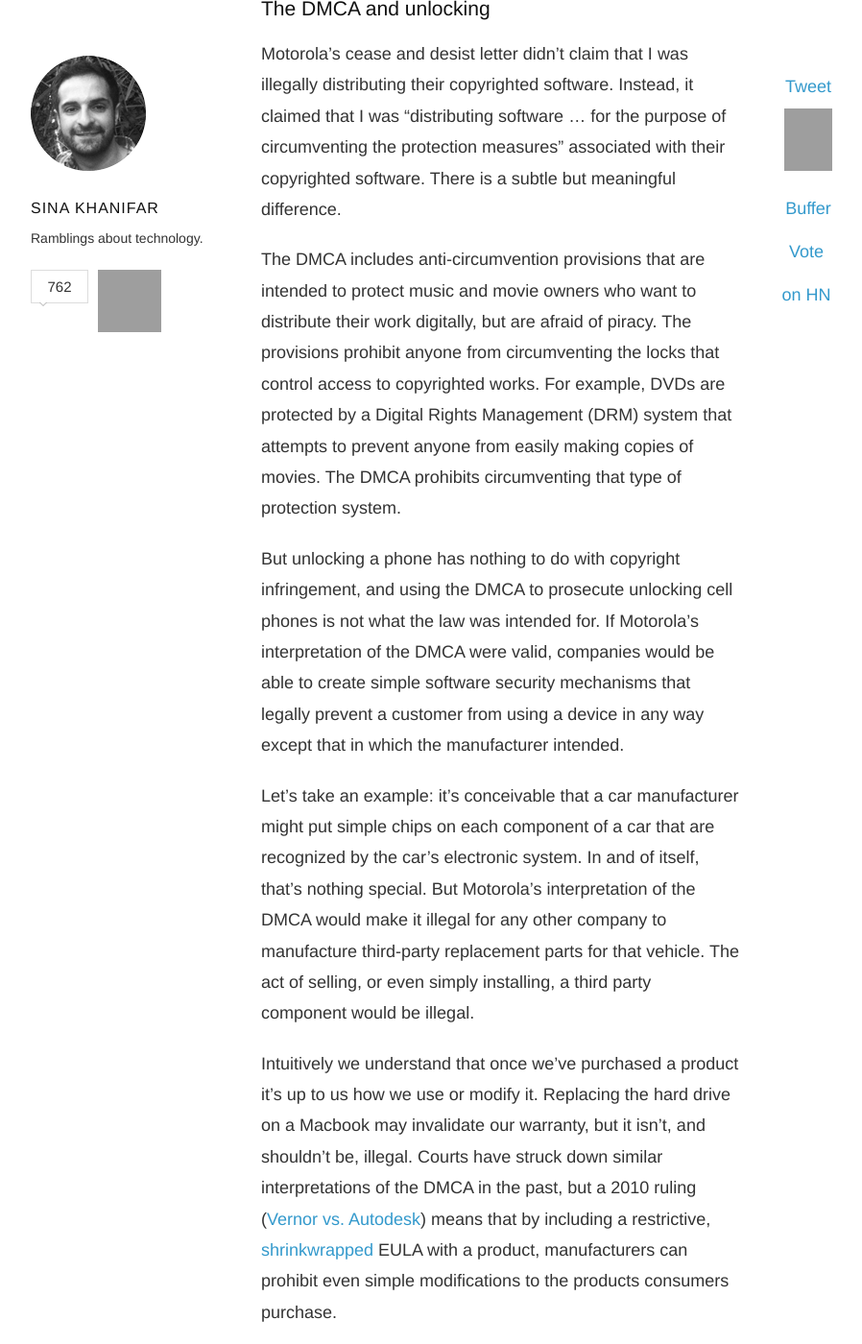
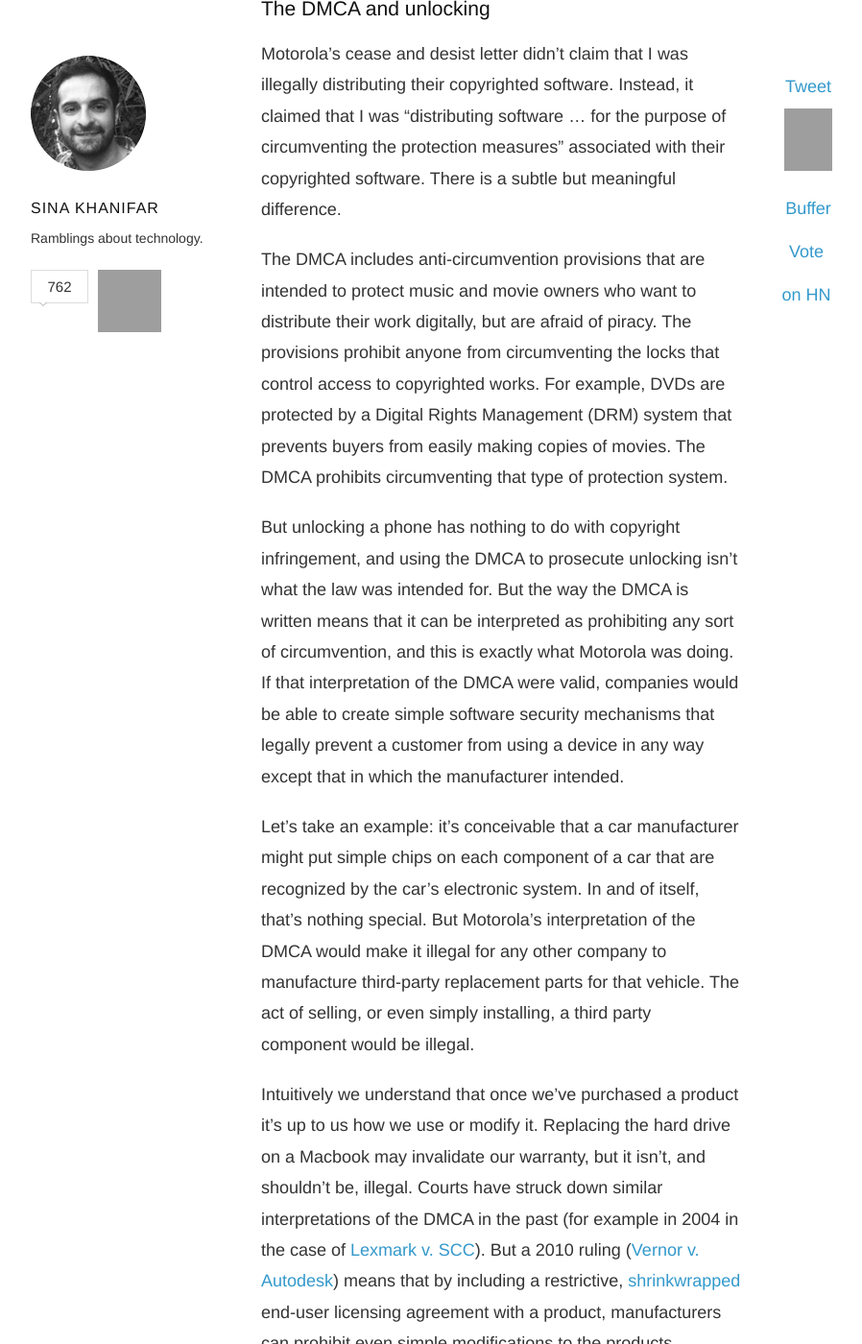
Before and after one commit to sinak/sinak.github.com, a Jekyll site: the page built from _posts/2013-02-03-unlocking-phones.md, in a window 1280 px wide and 1400 px high, scrolled down 1558 px. Shown: the whole window at 96% size, without its empty margins (178-1076 px from the left). Built offline with Jekyll 4.4.1, drawn with Linux system fonts in a browser that asks for light colours; nearby versions of some CDN libraries; some web fonts are replaced; Markdown is read by kramdown in place of the engine named in the settings; comment, search, counter and statistics services are not loaded; some of the changed text lies outside the part shown; grey boxes are pictures that could not be loaded.

Commit message:
text changes

```diff
--- a/_posts/2013-02-03-unlocking-phones.md
+++ b/_posts/2013-02-03-unlocking-phones.md
@@ -27,13 +27,13 @@
 ### The DMCA and unlocking
 Motorola’s cease and desist letter didn’t claim that I was illegally distributing their copyrighted software. Instead, it claimed that I was “distributing software … for the purpose of circumventing the protection measures” associated with their copyrighted software. There is a subtle but meaningful difference.
 
-The DMCA includes anti-circumvention provisions that are intended to protect music and movie owners who want to distribute their work digitally, but are afraid of piracy. The provisions prohibit anyone from circumventing the locks that control access to copyrighted works. For example, DVDs are protected by a Digital Rights Management (DRM) system that attempts to prevent anyone from easily making copies of movies. The DMCA prohibits circumventing that type of protection system.
+The DMCA includes anti-circumvention provisions that are intended to protect music and movie owners who want to distribute their work digitally, but are afraid of piracy. The provisions prohibit anyone from circumventing the locks that control access to copyrighted works. For example, DVDs are protected by a Digital Rights Management (DRM) system that prevents buyers from easily making copies of movies. The DMCA prohibits circumventing that type of protection system.
 
-But unlocking a phone has nothing to do with copyright infringement, and using the DMCA to prosecute unlocking cell phones is not what the law was intended for. If Motorola’s interpretation of the DMCA were valid, companies would be able to create simple software security mechanisms that legally prevent a customer from using a device in any way except that in which the manufacturer intended.
+But unlocking a phone has nothing to do with copyright infringement, and using the DMCA to prosecute unlocking isn't what the law was intended for. But the way the DMCA is written means that it can be interpreted as prohibiting any sort of circumvention, and this is exactly what Motorola was doing. If that interpretation of the DMCA were valid, companies would be able to create simple software security mechanisms that legally prevent a customer from using a device in any way except that in which the manufacturer intended.
 
 Let’s take an example: it’s conceivable that a car manufacturer might put simple chips on each component of a car that are recognized by the car’s electronic system. In and of itself, that’s nothing special. But Motorola’s interpretation of the DMCA would make it illegal for any other company to manufacture third-party replacement parts for that vehicle. The act of selling, or even simply installing, a third party component would be illegal.
 
-Intuitively we understand that once we’ve purchased a product it’s up to us how we use or modify it. Replacing the hard drive on a Macbook may invalidate our warranty, but it isn’t, and shouldn’t be, illegal. Courts have struck down similar interpretations of the DMCA in the past, but a 2010 ruling ([Vernor vs. Autodesk](http://en.wikipedia.org/wiki/Vernor_v._Autodesk,_Inc._)) means that by including a restrictive, [shrinkwrapped](http://en.wikipedia.org/wiki/Shrink_wrap_contract) EULA with a product, manufacturers can prohibit even simple modifications to the products consumers purchase.
+Intuitively we understand that once we’ve purchased a product it’s up to us how we use or modify it. Replacing the hard drive on a Macbook may invalidate our warranty, but it isn’t, and shouldn’t be, illegal. Courts have struck down similar interpretations of the DMCA in the past (for example in 2004 in the case of [Lexmark v. SCC](http://en.wikipedia.org/wiki/Lexmark_Int'l_v._Static_Control_Components)). But a 2010 ruling ([Vernor v. Autodesk](http://en.wikipedia.org/wiki/Vernor_v._Autodesk,_Inc._)) means that by including a restrictive, [shrinkwrapped](http://en.wikipedia.org/wiki/Shrink_wrap_contract) end-user licensing agreement with a product, manufacturers can prohibit even simple modifications to the products consumers purchase.
 
 Jennifer helped me respond to Motorola by disputing their interpretation of the DMCA; thanks to her efforts, eventually Motorola decided that a college student wasn’t worth pursuing and stopped responding to my letters. I was very lucky that they didn’t decide to take the case to court.
 
@@ -52,8 +52,8 @@
 
 
 ### The petition
-Upon reading the Library of Congress’ decision to remove the exemption for unlocking phones, I created the petition asking the White House to review and fix this problem.
+Upon reading the Library of Congress’ decision to remove the exemption for unlocking phones, I created the petition asking the White House to review and fix the problem by working to make unlocking permanently legal.
 
-To date the petition has over 55,000 signatures, but we need 100,000 to get a response from the White House. You can [sign the petition here](https://petitions.whitehouse.gov/petition/make-unlocking-cell-phones-legal/1g9KhZG7).
+To date the petition has over 60,000 signatures, but we need 100,000 to get a response from the White House. You can [sign the petition here](https://petitions.whitehouse.gov/petition/make-unlocking-cell-phones-legal/1g9KhZG7).
 
 It only takes a few moments to sign the petition, but it could help make unlocking permanently legal.
```
Also changed, not shown: other parts of _posts/2013-02-03-unlocking-phones.md (+4 -4 lines).
